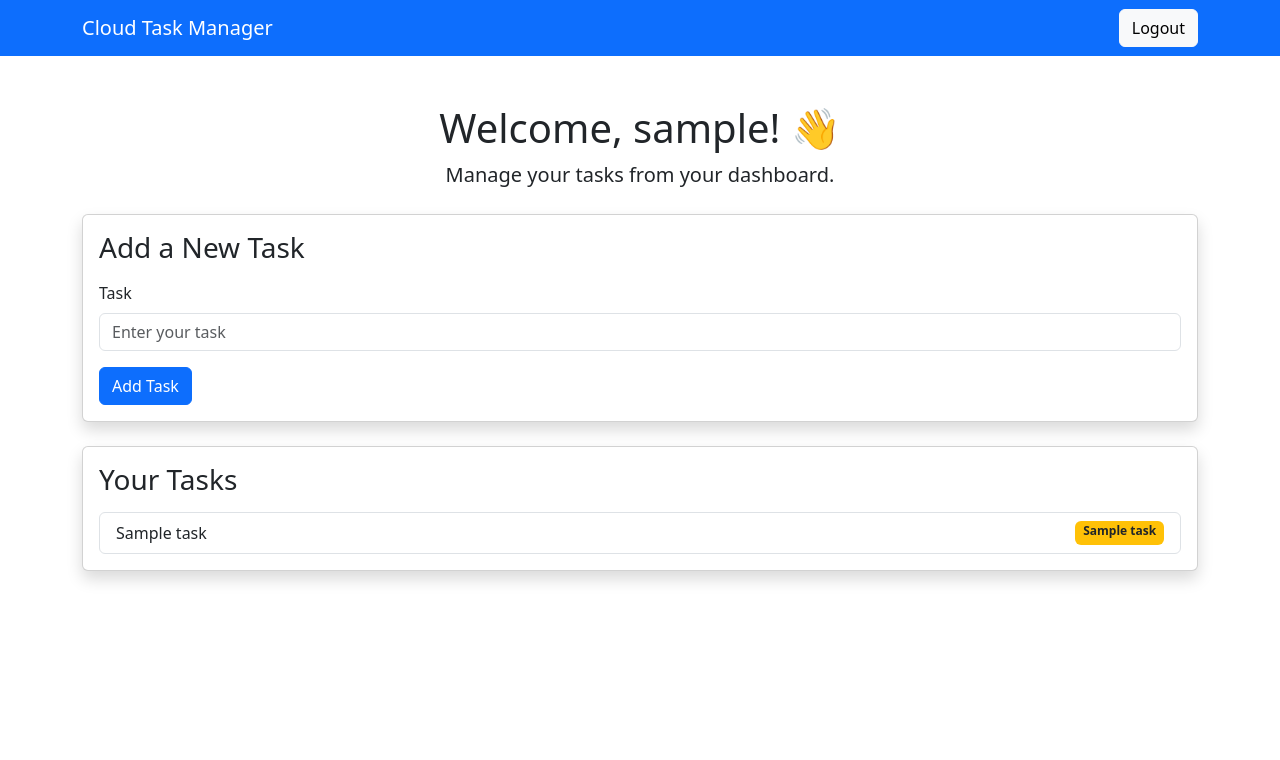
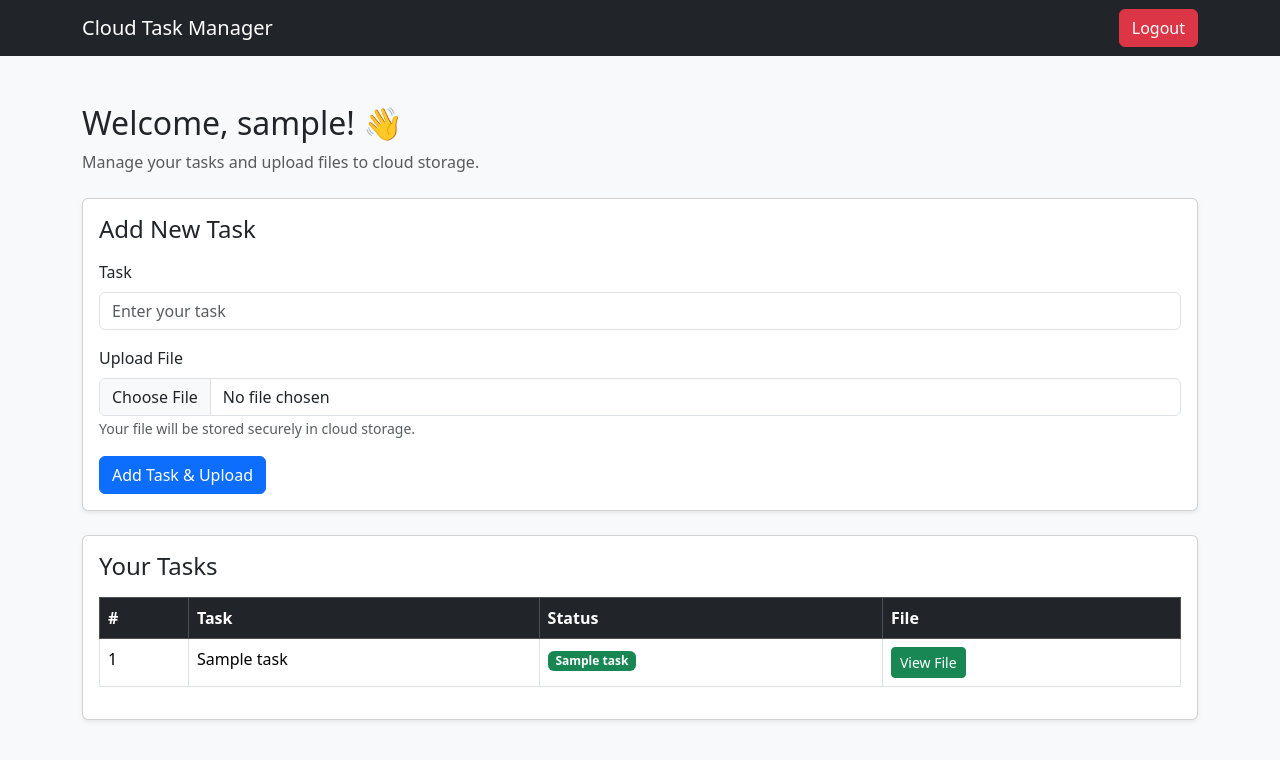
Before and after one commit to VarshaVure/CloudTaskManager, a Flask app: page /dashboard in a window 1280 px wide. Shown: the top 760 px of the page. Run offline with Flask 3, Linux system fonts and the light colour scheme; the visitor is signed in with stand-in values (Sample User, id 1); a database or web service that is not in the repository returns one stand-in record (values such as "Sample title"); some libraries are stand-ins or nearby versions.

Commit message:
Add file upload interface

```diff
--- a/templates/dashboard.html
+++ b/templates/dashboard.html
@@ -2,86 +2,113 @@
 <html lang="en">
 
 <head>
+    <meta charset="UTF-8">
+    <meta name="viewport" content="width=device-width, initial-scale=1.0">
 
-    <meta charset="UTF-8">
+    <title>Cloud Task Manager</title>
 
-    <meta name="viewport"
-          content="width=device-width, initial-scale=1.0">
-
-    <title>Dashboard - Cloud Task Manager</title>
-
-    <link href="https://cdn.jsdelivr.net/npm/bootstrap@5.3.3/dist/css/bootstrap.min.css"
-          rel="stylesheet">
-
+    <link
+        href="https://cdn.jsdelivr.net/npm/bootstrap@5.3.3/dist/css/bootstrap.min.css"
+        rel="stylesheet"
+    >
 </head>
 
-<body>
+<body class="bg-light">
 
-    <!-- Navigation -->
-    <nav class="navbar navbar-dark bg-primary">
-
+    <!-- Navigation Bar -->
+    <nav class="navbar navbar-dark bg-dark">
         <div class="container">
 
-            <a class="navbar-brand" href="/dashboard">
+            <a class="navbar-brand" href="#">
                 Cloud Task Manager
             </a>
 
-            <a href="/logout"
-               class="btn btn-light">
+            <a href="/logout" class="btn btn-danger">
                 Logout
             </a>
 
         </div>
-
     </nav>
 
 
+    <!-- Main Container -->
     <div class="container mt-5">
 
         <!-- Welcome -->
-        <div class="text-center">
+        <div class="mb-4">
 
-            <h1>
+            <h2>
                 Welcome, {{ user_name }}! 👋
-            </h1>
+            </h2>
 
-            <p class="lead">
-                Manage your tasks from your dashboard.
+            <p class="text-muted">
+                Manage your tasks and upload files to cloud storage.
             </p>
 
         </div>
 
 
-        <!-- Add Task -->
-        <div class="card shadow mt-4">
+        <!-- ADD TASK CARD -->
+        <div class="card shadow-sm mb-4">
 
             <div class="card-body">
 
-                <h3>
-                    Add a New Task
-                </h3>
+                <h4 class="card-title mb-3">
+                    Add New Task
+                </h4>
 
-                <form method="POST"
+
+                <!-- IMPORTANT: enctype allows file upload -->
+                <form
                     action="/add_task"
-                      class="mt-3">
+                    method="POST"
+                    enctype="multipart/form-data"
+                >
 
+                    <!-- Task -->
                     <div class="mb-3">
 
                         <label class="form-label">
                             Task
                         </label>
 
-                        <input type="text"
+                        <input
+                            type="text"
                             name="task"
                             class="form-control"
                             placeholder="Enter your task"
-                               required>
+                            required
+                        >
 
                     </div>
 
-                    <button type="submit"
-                            class="btn btn-primary">
-                        Add Task
+
+                    <!-- FILE UPLOAD -->
+                    <div class="mb-3">
+
+                        <label class="form-label">
+                            Upload File
+                        </label>
+
+                        <input
+                            type="file"
+                            name="file"
+                            class="form-control"
+                        >
+
+                        <small class="text-muted">
+                            Your file will be stored securely in cloud storage.
+                        </small>
+
+                    </div>
+
+
+                    <!-- SUBMIT -->
+                    <button
+                        type="submit"
+                        class="btn btn-primary"
+                    >
+                        Add Task & Upload
                     </button>
 
                 </form>
@@ -91,41 +118,107 @@
         </div>
 
 
-        <!-- Task List -->
-        <div class="card shadow mt-4">
+        <!-- TASK LIST -->
+        <div class="card shadow-sm">
 
             <div class="card-body">
 
-                <h3>
+                <h4 class="mb-3">
                     Your Tasks
-                </h3>
+                </h4>
+
 
                 {% if tasks %}
 
-                    <ul class="list-group mt-3">
+                <div class="table-responsive">
+
+                    <table class="table table-bordered table-hover">
+
+                        <thead class="table-dark">
+
+                            <tr>
+
+                                <th>#</th>
+                                <th>Task</th>
+                                <th>Status</th>
+                                <th>File</th>
+
+                            </tr>
+
+                        </thead>
+
+
+                        <tbody>
 
                             {% for task in tasks %}
 
-                            <li class="list-group-item d-flex justify-content-between">
+                            <tr>
 
-                                <span>
+                                <td>
+                                    {{ task[0] }}
+                                </td>
+
+
+                                <td>
                                     {{ task[2] }}
+                                </td>
+
+
+                                <td>
+
+                                    {% if task[3] == "Pending" %}
+
+                                    <span class="badge bg-warning text-dark">
+                                        Pending
                                     </span>
 
-                                <span class="badge bg-warning text-dark">
+                                    {% else %}
+
+                                    <span class="badge bg-success">
                                         {{ task[3] }}
                                     </span>
 
-                            </li>
+                                    {% endif %}
+
+                                </td>
+
+
+                                <td>
+
+                                    {% if task[4] %}
+
+                                    <a
+                                        href="{{ task[4] }}"
+                                        target="_blank"
+                                        class="btn btn-sm btn-success"
+                                    >
+                                        View File
+                                    </a>
+
+                                    {% else %}
+
+                                    <span class="text-muted">
+                                        No file
+                                    </span>
+
+                                    {% endif %}
+
+                                </td>
+
+                            </tr>
 
                             {% endfor %}
 
-                    </ul>
+                        </tbody>
+
+                    </table>
+
+                </div>
 
                 {% else %}
 
-                    <p class="text-muted mt-3">
-                        You don't have any tasks yet.
+                <p class="text-muted">
+                    No tasks added yet.
                 </p>
 
                 {% endif %}
@@ -136,6 +229,11 @@
 
     </div>
 
+
+    <script
+        src="https://cdn.jsdelivr.net/npm/bootstrap@5.3.3/dist/js/bootstrap.bundle.min.js">
+    </script>
+
 </body>
 
 </html>
```
Lines whose indentation alone changed are shown as unchanged.
